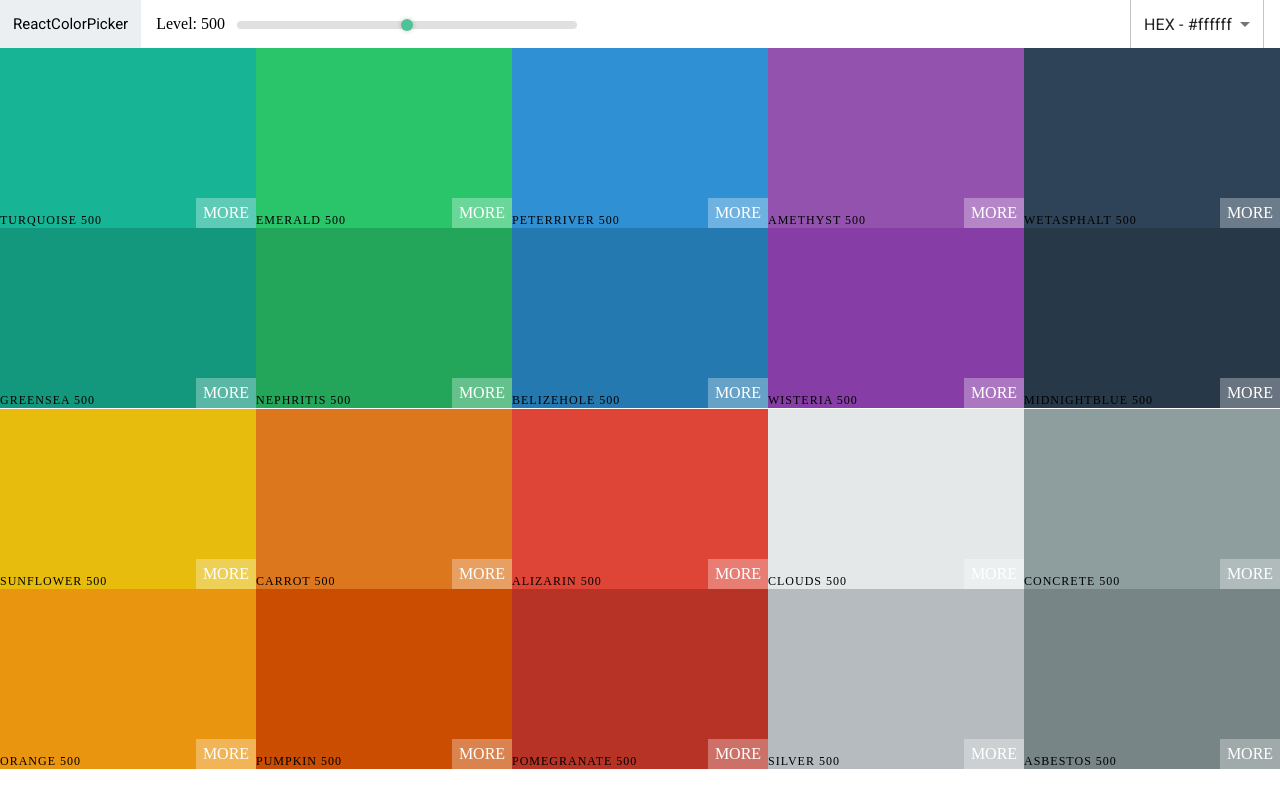
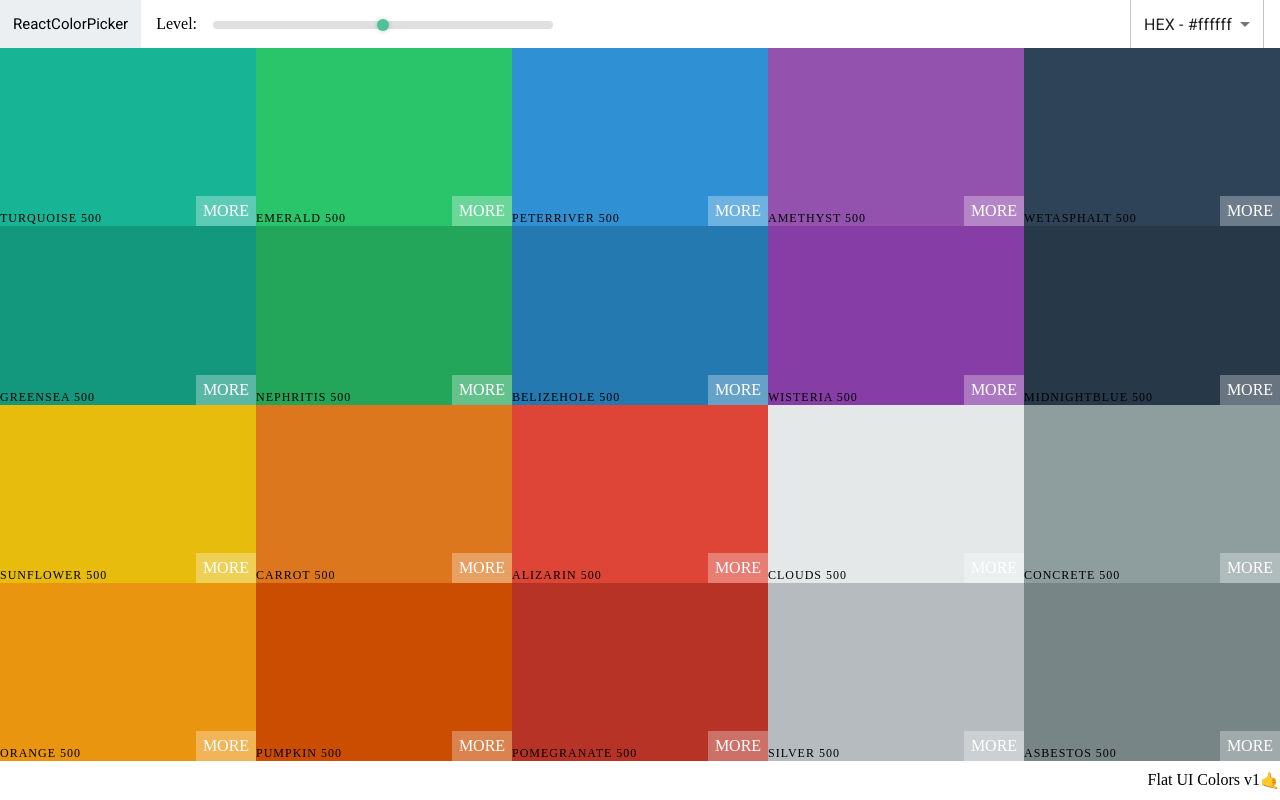
Before and after one commit to Fernando-Andres-Ramos/Colors-Palettes, a React (Vite) app: page / in a window 1280 px wide. Built offline with nearby package versions, Linux system fonts and the light colour scheme.

Commit message:
Add palette footer

```diff
--- a/src/components/Palette/Palette.jsx
+++ b/src/components/Palette/Palette.jsx
@@ -24,19 +24,25 @@ export default class Palette extends Component{
   }
 
   render(){
-    const {colors} = this.props.palette
+    const {colors,paletteName,emoji} = this.props.palette
     const {level,format} = this.state
     const colorBoxes = colors[this.state.level].map(color=>(
-      <ColorBox background={color[format]} name={color.name}/>
+      <ColorBox
+        background={color[format]}
+        name={color.name}
+        key={color.id}/>
     ))
     return(
       <div className={styles.palette}>
         <Navbar
-          defaultValue={level}
+          defaultpalleteNameValue={level}
           changeLevel={this.changeLevel}
           changeSelectValue={this.changeSelectValue}/>
         <div className={styles.palette_colors}>{colorBoxes}</div>
-        {/* footer eventually */}
+        <footer className={styles.palette_footer}>
+          {paletteName}
+          <span className="emoji">{emoji}</span>
+        </footer>
       </div>
     )
   }
--- a/src/components/Palette/Palette.module.css
+++ b/src/components/Palette/Palette.module.css
@@ -1,8 +1,23 @@
 .palette{
   height: 100vh;
   overflow: hidden;
+  display: flex;
+  flex-flow: column nowrap;
 }
 
 .palette_colors{
   height: 90%;
 }
+
+.palette_footer{
+  background-color: white;
+  height: 5vh;
+  display: flex;
+  justify-content: flex-end;
+  align-items: center;
+}
+
+.emoji{
+  font-size: 1.5rem;
+  margin:0 1rem;
+}
```
